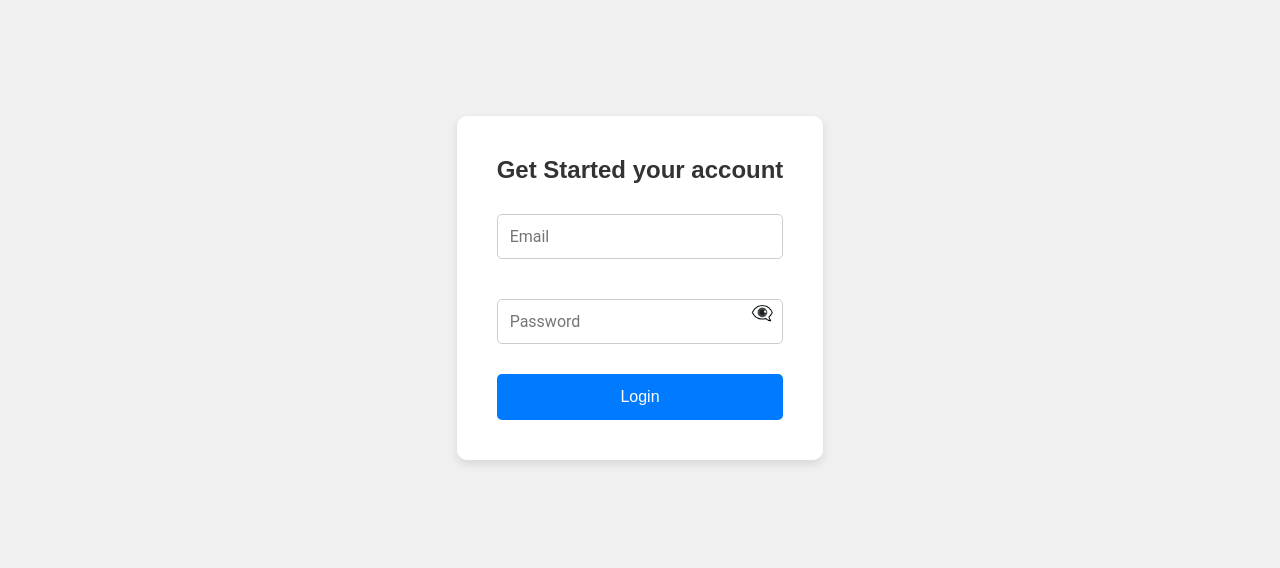
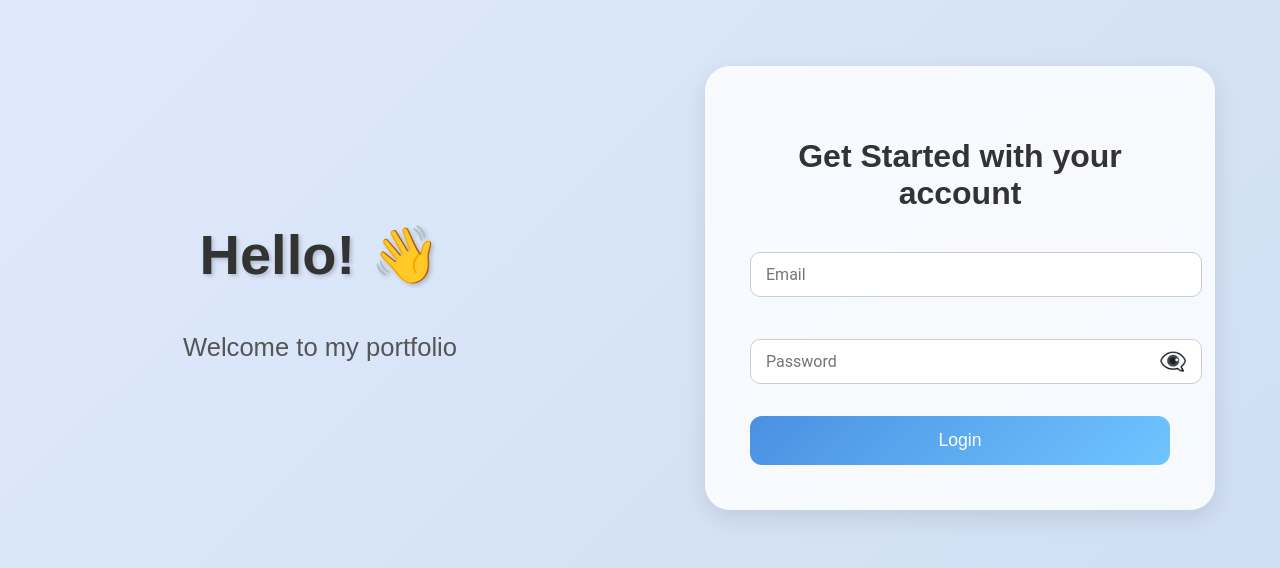
Before and after one commit to Rajsingh-01/raj_personal_website, a React (Create React App) app: page / in a window 1280 px wide. Shown: the part 112-680 px from the top of the page. Built offline with nearby package versions, Linux system fonts and the light colour scheme.

Commit message:
Added login & Contact + Home  styles design part

```diff
--- a/package.json
+++ b/package.json
@@ -2,7 +2,7 @@
   "name": "raj_personal_website",
   "version": "0.1.0",
   "private": true,
-  "homepage": "https://Rajsingh-01.github.io/raj_personal_website",
+  "homepage": "https://Rajsingh-01.github.io/",
   "dependencies": {
     "@emotion/react": "^11.14.0",
     "@emotion/styled": "^11.14.0",
@@ -22,8 +22,6 @@
   "scripts": {
     "start": "react-scripts start",
     "build": "react-scripts build",
-    "predeploy": "npm run build",
-    "deploy": "gh-pages -d build",
     "test": "react-scripts test",
     "eject": "react-scripts eject"
   },
@@ -46,7 +44,6 @@
     ]
   },
   "devDependencies": {
-    "gh-pages": "^6.3.0",
     "sass": "^1.85.1"
   },
   "description": "This application is designed to provide a clear understanding of the flow of a React application, including its component structure, state management, and data flow. It serves as a practical guide for learning how different parts of a React app interact and work together",
--- a/src/Dashboard/Contact_page.scss
+++ b/src/Dashboard/Contact_page.scss
@@ -31,6 +31,10 @@
   .contact-form {
     flex: 1;
     max-width: 500px;
+  }
+  .contact-form h2{
+
+    color:black;
   }
 
   .contact-info {
--- a/src/Dashboard/Home_page.scss
+++ b/src/Dashboard/Home_page.scss
@@ -11,7 +11,10 @@ body {
     height: 100vh;
     width: 100vw;
 }
+.Paper-shadow{
+background-color: #0d3e72;
 
+}
 nav ul {
     display: flex;
     justify-content: flex-end;
@@ -105,13 +108,13 @@ header {
 
 .profile-section {
     display: flex;
-    justify-content: space-between;
-    align-items: center;
-    margin-top: 20px;
-    width: 100%;
-    height: 350px;
-    padding: 0 20px;
-    border: 1px solid red;
+  justify-content: space-between;
+  align-items: center;
+  margin-top: -18px;
+  width: 100%;
+  height: 350px;
+  padding: 6px 3px;
+  border: 1px solid red;
 }
 
 .profile-info {
@@ -290,7 +293,7 @@ html {
 }
 
 .hamburger-menu-icon {
-    font-size: 2rem;
+    font-size: 5rem;
     color: white;
     transition: transform 0.3s ease;
 }
@@ -298,8 +301,9 @@ html {
 .hamburger-icon {
     display: none;
     position: absolute;
-    top: -55px;
-    left: 15px;
+
+    top: -77px;
+    left: 35px;
     z-index: 10;
 }
 
--- a/src/component/Login_page.jsx
+++ b/src/component/Login_page.jsx
@@ -46,9 +46,14 @@ const LoginPage = () => {
   };
 
   return (
-    <div className="login-container">
+    <div className="login-page-container">
+      <div className="left-section">
+        <h1 className="welcome-heading">Hello! 👋</h1>
+        <p className="welcome-subtext">Welcome to my portfolio</p>
+      </div>
+      <div className="right-section">
         <div className="login-box">
-        <h2>Get Started your account</h2>
+          <h2>Get Started with your account</h2>
           <form onSubmit={handleSubmit}>
             <div className="textbox">
               <input
@@ -62,6 +67,10 @@ const LoginPage = () => {
               {errors.email && <div className="error-message">{errors.email}</div>}
             </div>
             <div className="textbox password-box">
+              <div className="password-input-container">
+                <span className="eye-icon" onClick={() => setShowPassword(!showPassword)}>
+                  {showPassword ? "👁️" : "👁️‍🗨️"}
+                </span>
                 <input
                   type={showPassword ? "text" : "password"}
                   name="password"
@@ -70,15 +79,14 @@ const LoginPage = () => {
                   onChange={handleChange}
                   required
                 />
-            <span className="eye-icon" onClick={() => setShowPassword(!showPassword)}>
-              {showPassword ? "👁️" : "👁️‍🗨️"}
-            </span>
+              </div>
               {errors.password && <div className="error-message">{errors.password}</div>}
             </div>
             <button type="submit" className="btn-login">Login</button>
           </form>
         </div>
       </div>
+    </div>
   );
 };
 
--- a/src/component/Login_page.scss
+++ b/src/component/Login_page.scss
@@ -1,153 +1,142 @@
-/* General styles */
-* {
-  margin: 0;
-  padding: 0;
-  box-sizing: border-box;
+.login-page-container {
+  display: flex;
+  height: 100vh;
+  width: 100%;
+  background: linear-gradient(135deg, #e0eafc, #cfdef3);
+
+  .left-section {
+    flex: 1;
+    display: flex;
+    flex-direction: column;
+    justify-content: center;
+    align-items: center;
+    animation: slideIn 2s ease forwards;
+    opacity: 0;
+    transform: translateX(-50px);
+
+    .welcome-heading {
+      font-size: 3.5rem;
+      font-weight: bold;
+      color: #333;
+      margin-bottom: 1rem;
+      text-shadow: 2px 2px 4px rgba(0, 0, 0, 0.2);
     }
 
-body {
-  background: #f0f0f0;
-  font-family: Arial, sans-serif;
+    .welcome-subtext {
+      font-size: 1.6rem;
+      color: #555;
+      text-align: center;
+      max-width: 350px;
+      line-height: 1.4;
+    }
+  }
+
+  .right-section {
+    flex: 1;
     display: flex;
     justify-content: center;
     align-items: center;
-  height: 100vh;
+
+    .login-box {
+      width: 420px;
+      padding: 45px;
+      background: rgba(255, 255, 255, 0.8);
+      backdrop-filter: blur(15px);
+      border-radius: 25px;
+      box-shadow:
+        0 8px 25px rgba(0, 0, 0, 0.1),
+        inset 0 0 15px rgba(255, 255, 255, 0.3);
+      transition: transform 0.3s, box-shadow 0.3s;
+
+      &:hover {
+        transform: scale(1.02);
+        box-shadow:
+          0 12px 35px rgba(0, 0, 0, 0.15),
+          inset 0 0 20px rgba(255, 255, 255, 0.4);
       }
 
-/* Login Container */
-.login-container {
-  display: flex;
-  justify-content: center;
-  align-items: center;
-  min-height: 100vh;
-  width: 100%;
-  padding: 20px;
+      h2 {
+        text-align: center;
+        margin-bottom: 30px;
+        color: #333;
+        font-size: 2rem;
       }
 
-/* Login Box */
-.login-box {
-  background: #fff;
-  padding: 40px;
-  box-shadow: 0px 4px 10px rgba(0, 0, 0, 0.1);
+      .textbox {
+        margin-bottom: 22px;
+
+        input {
+          width: 100%;
+          padding: 12px 15px;
           border-radius: 10px;
-  width: 100%;
-  max-width: 400px;
-  text-align: center;
+          border: 1px solid #ccc;
+          font-size: 1rem;
+          transition: all 0.2s;
+
+          &:focus {
+            outline: none;
+            border-color: #4a90e2;
+            box-shadow: 0 0 8px rgba(74, 144, 226, 0.4);
+          }
         }
 
-/* Heading */
-h2 {
-  margin-bottom: 20px;
-  font-size: 24px;
-  color: #333;
+        .error-message {
+          color: red;
+          margin-top: 6px;
+          font-size: 0.9rem;
+        }
       }
 
-/* Textbox styles */
-.textbox {
-  margin-bottom: 20px;
-  text-align: left;
-}
+      .password-input-container {
+        position: relative;
 
-.textbox input {
+        input {
           width: 100%;
-  padding: 12px;
-  border-radius: 5px;
+          // padding: 12px 15px 12px 42px;
+          border-radius: 10px;
           border: 1px solid #ccc;
-  font-size: 16px;
-  outline: none;
-}
-
-/* Button styles */
-.btn-login {
-  width: 100%;
-  padding: 14px;
-  border: none;
-  background-color: #007bff;
-  color: #fff;
-  font-size: 16px;
-  border-radius: 5px;
-  cursor: pointer;
-  transition: all 0.3s ease;
-}
-
-.btn-login:hover {
-  background-color: #0056b3;
-  transform: scale(1.05);
-}
-
-.btn-login:active {
-  transform: scale(1);
-}
-
-/* Error Message */
-.error-message {
-  color: red;
-  font-size: 14px;
-  margin-top: 5px;
-  text-align: left;
-}
-
-/* Password input with eye icon */
-.password-box {
-  position: relative;
-}
-
-.password-box input {
-  width: 100%;
-  padding-right: 40px; /* Space for the eye icon */
+          font-size: 1rem;
         }
 
         .eye-icon {
           position: absolute;
-  right: 10px;
-  top: 20%;
+          right: -17px;
+          top: 50%;
+          transform: translateY(-50%);
           cursor: pointer;
-  font-size: 18px;
+          font-size: 1.4rem;
+          transition: transform 0.2s ease-in-out;
+
+          &:hover {
+            transform: translateY(-50%) scale(1.15);
           }
-
-/* ✅ Responsive Design */
-@media (max-width: 768px) {
-  .login-box {
-    padding: 30px;
-    width: 90%;  /* Reduce width for smaller screens */
         }
-
-  .textbox input {
-    padding: 10px;
-    font-size: 14px;
       }
 
       .btn-login {
-    padding: 12px;
-    font-size: 14px;
+        width: 100%;
+        padding: 14px;
+        background: linear-gradient(135deg, #4a90e2, #6fc5ff);
+        color: white;
+        font-size: 1.1rem;
+        border: none;
+        border-radius: 12px;
+        cursor: pointer;
+        transition: all 0.3s;
+
+        &:hover {
+          background: linear-gradient(135deg, #6fc5ff, #4a90e2);
+          box-shadow: 0 0 15px rgba(74, 144, 226, 0.6);
+          transform: scale(1.02);
+        }
+      }
+    }
   }
 }
 
-@media (max-width: 480px) {
-  body {
-    padding: 10px;  /* Add some padding to the body for small screens */
-  }
-
-  .login-box {
-    padding: 20px;
-    width: 100%;  /* Make the login box take full width on small devices */
-  }
-
-  .textbox input {
-    padding: 8px;
-    font-size: 12px;  /* Smaller font size for mobile */
-  }
-
-  .btn-login {
-    padding: 10px;
-    font-size: 14px;
-  }
-
-  .eye-icon {
-    font-size: 16px;  /* Slightly smaller eye icon for mobile */
-  }
-
-  .error-message {
-    font-size: 12px;  /* Smaller error message font size */
+@keyframes slideIn {
+  to {
+    opacity: 1;
+    transform: translateX(0);
   }
 }
```
Also changed, not shown: 1 other file (tests, documents, lock files or other folders). Lines whose indentation alone changed are shown as unchanged.
